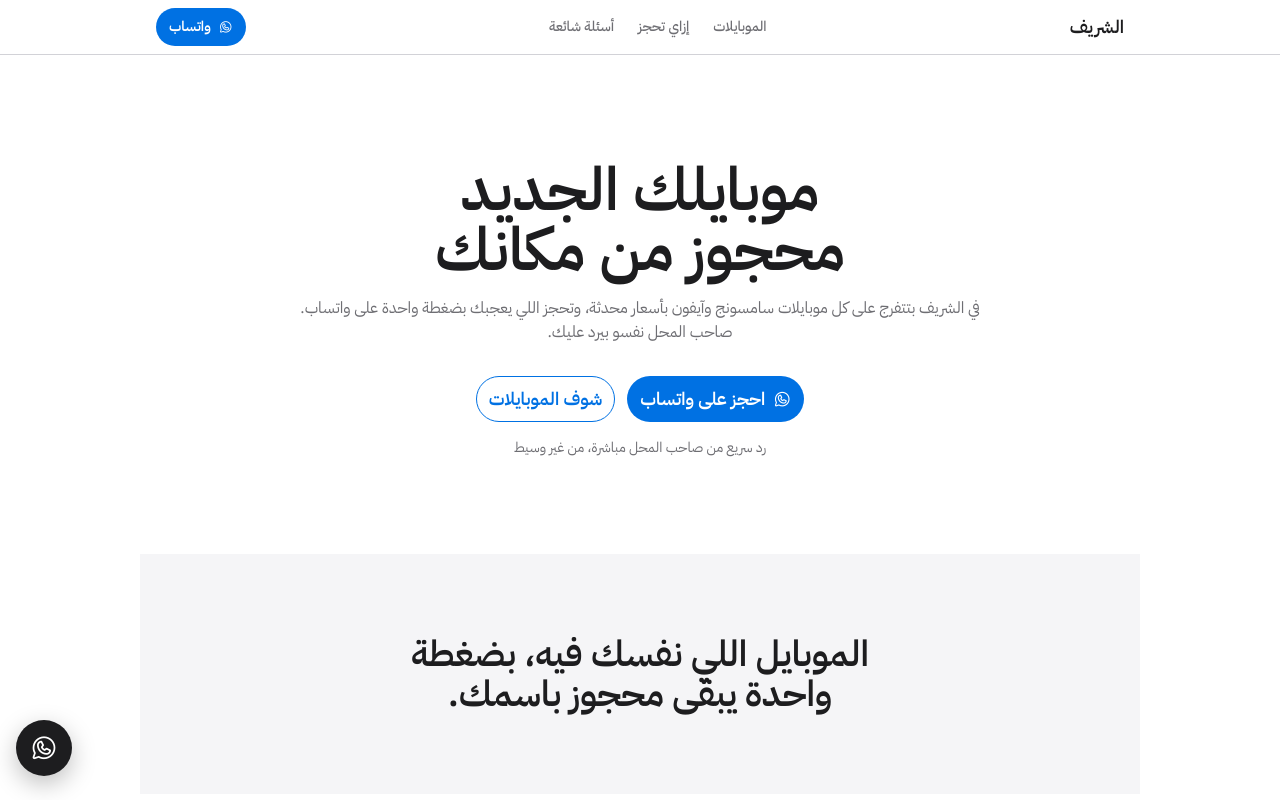
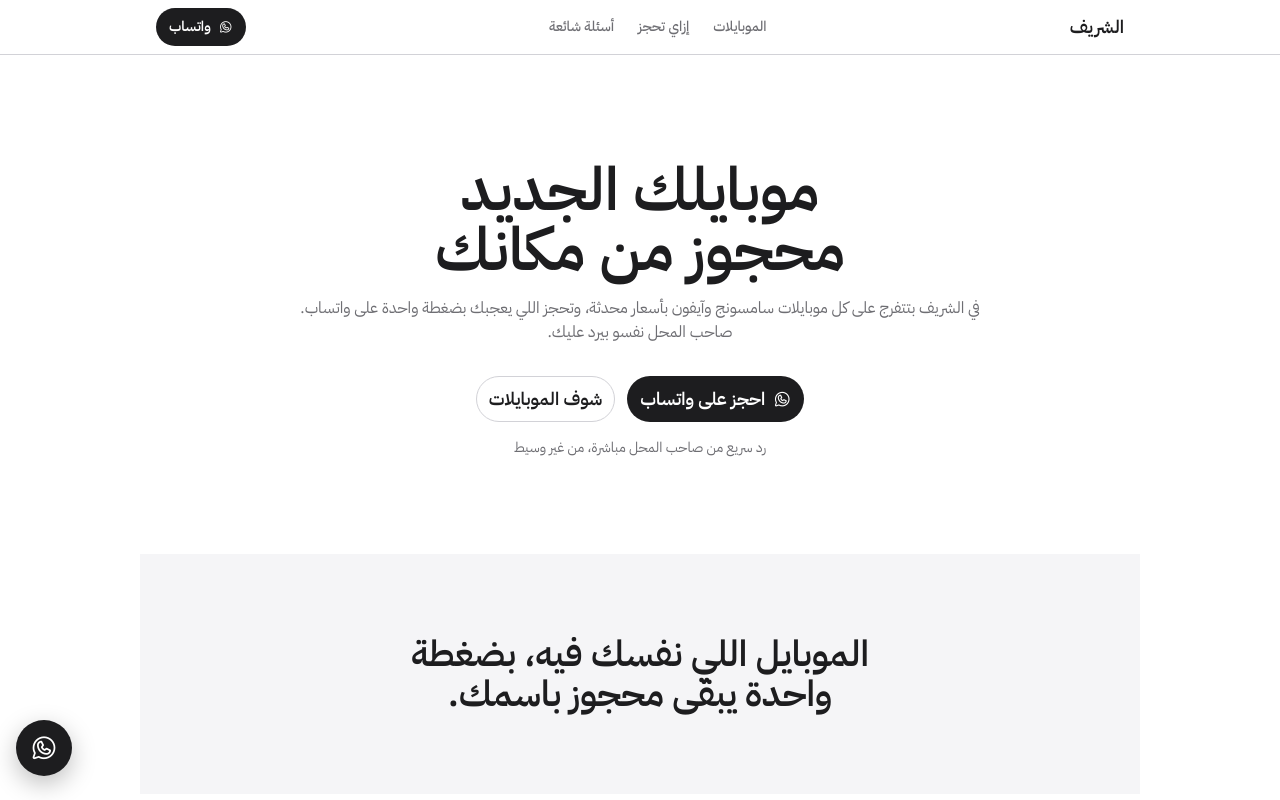
Before and after one commit to binomer1999-png/phone-shop, a plain HTML site: page index.html in a window 1280 px wide. Shown: the top 800 px of the page. Drawn offline with nearby package versions, Linux system fonts and the light colour scheme.

Commit message:
Update index.html

```diff
--- a/index.html
+++ b/index.html
@@ -18,7 +18,7 @@
 /* ===== Design tokens (landing-page-design skill) ===== */
 :root{
   --bg:#FFFFFF; --s1:#F5F5F7; --line:#D2D2D7;
-  --txt:#1D1D1F; --mut:#6E6E73; --acc:#0071E3; --acc-hover:#0077ED;
+  --txt:#1D1D1F; --mut:#6E6E73; --acc:#1D1D1F; --acc-hover:#3A3A3C;
   --ease:cubic-bezier(0.22,1,0.36,1);
 }
 .h1{font-size:60px;line-height:60px;font-weight:600}
@@ -81,8 +81,8 @@ nav{
 .btn:active{transform:scale(.98)}
 .btn-acc{background:var(--acc); color:#fff}
 .btn-acc:hover{background:var(--acc-hover)}
-.btn-ghost{background:transparent; color:var(--acc); border-color:var(--acc)}
-.btn-ghost:hover{background:rgba(0,113,227,.08)}
+.btn-ghost{background:transparent; color:var(--txt); border-color:var(--line)}
+.btn-ghost:hover{background:var(--s1)}
 
 /* ===== Layout ===== */
 main{overflow:hidden}
```
